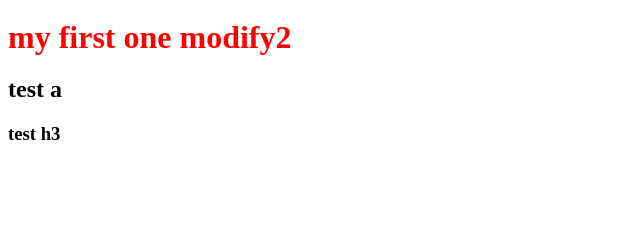
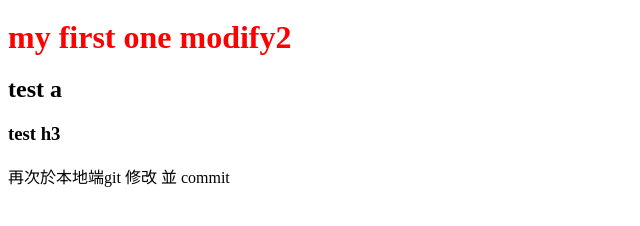
Before and after one commit to WilCPL/MyPracAAA, a plain HTML site: page index.html in a window 1280 px wide. Shown: the whole page, without its empty margins (0-640 px from the left). Drawn offline with Linux system fonts and the light colour scheme.

Commit message:
再次於本地端 git 修改 並 commit  (未同步到github)

```diff
--- a/index.html
+++ b/index.html
@@ -10,5 +10,6 @@
     <h1> my first one modify2</h1>
     <h2>test a</h2>
     <h3>test h3</h3>
+    <p>再次於本地端git 修改 並 commit</p>
 </body>
 </html>
--- a/style.css
+++ b/style.css
@@ -2,3 +2,5 @@ h1{
     color:red;
     line-height:33px;
 }
+
+/*CSS 也做一下，再次於本地端git 修改 並 commit*/
```
